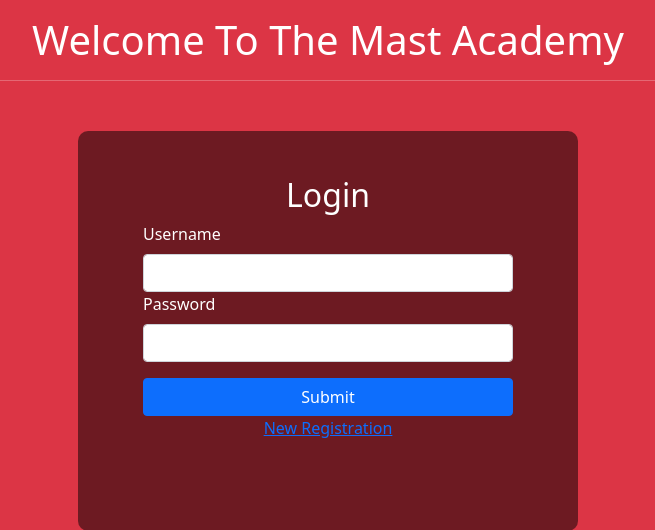
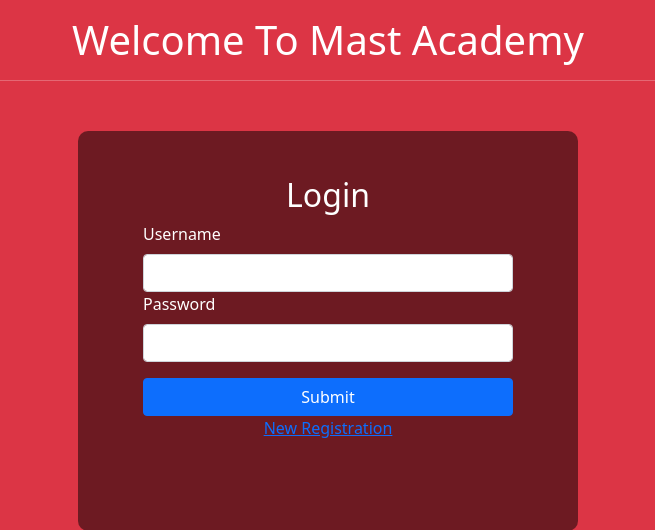
Before and after one commit to prashant4505/test-repo, a Django app: page / in a window 1280 px wide. Shown: the top 530 px of the page, without its empty margins (312-967 px from the left). Run offline with Django 3.2, Linux system fonts and the light colour scheme.

Commit message:
second commit

```diff
--- a/templates/app1/index.html
+++ b/templates/app1/index.html
@@ -3,7 +3,7 @@
 
 {% block content %}
 <div class="container p-3 mb-2">
-    <H1>Welcome To The Mast Academy</H1>
+    <H1>Welcome To Mast Academy</H1>
     <hr>
     <form id="form1" action="/dashboard" method="POST">
         {% csrf_token %}
```
Also changed, not shown: README.md.
